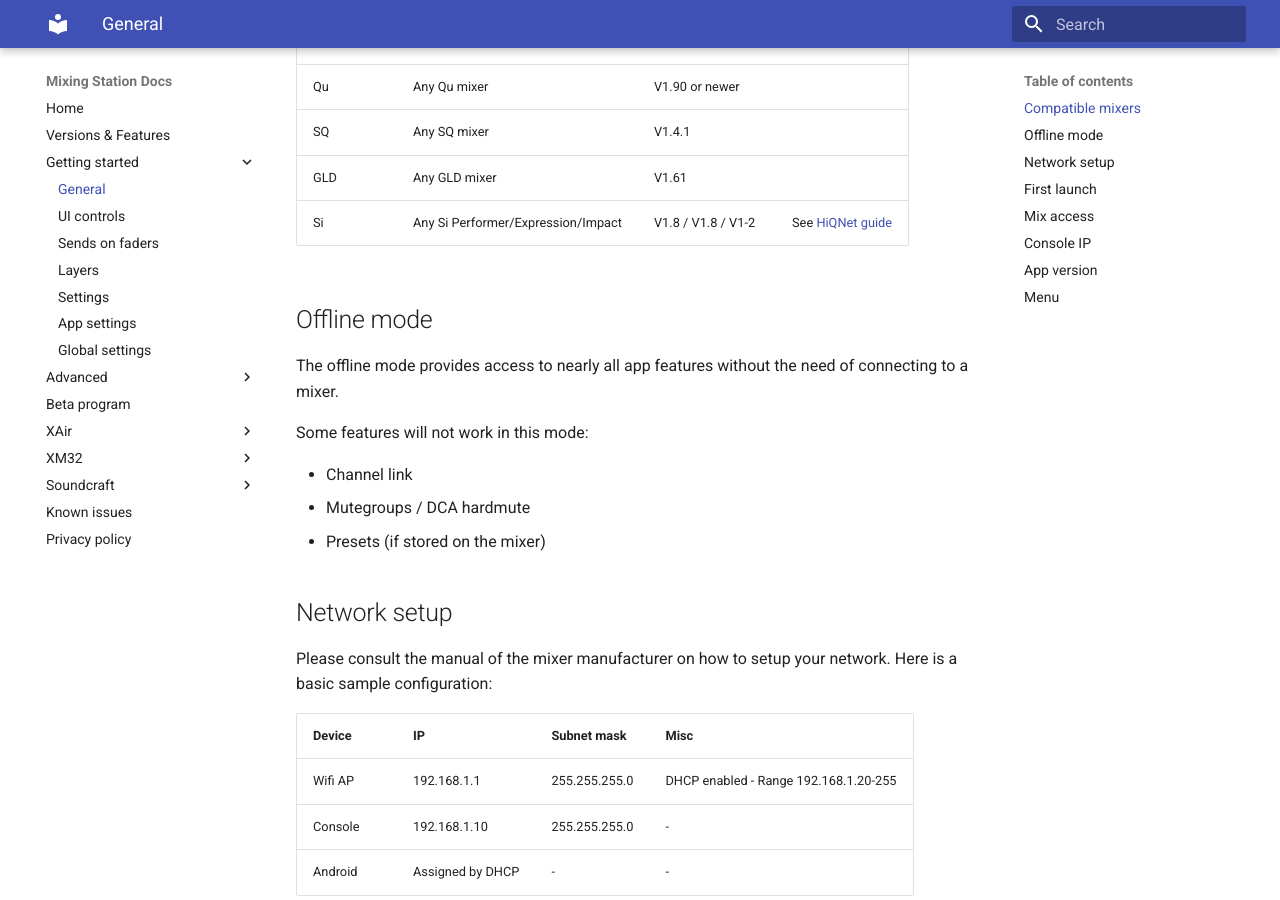
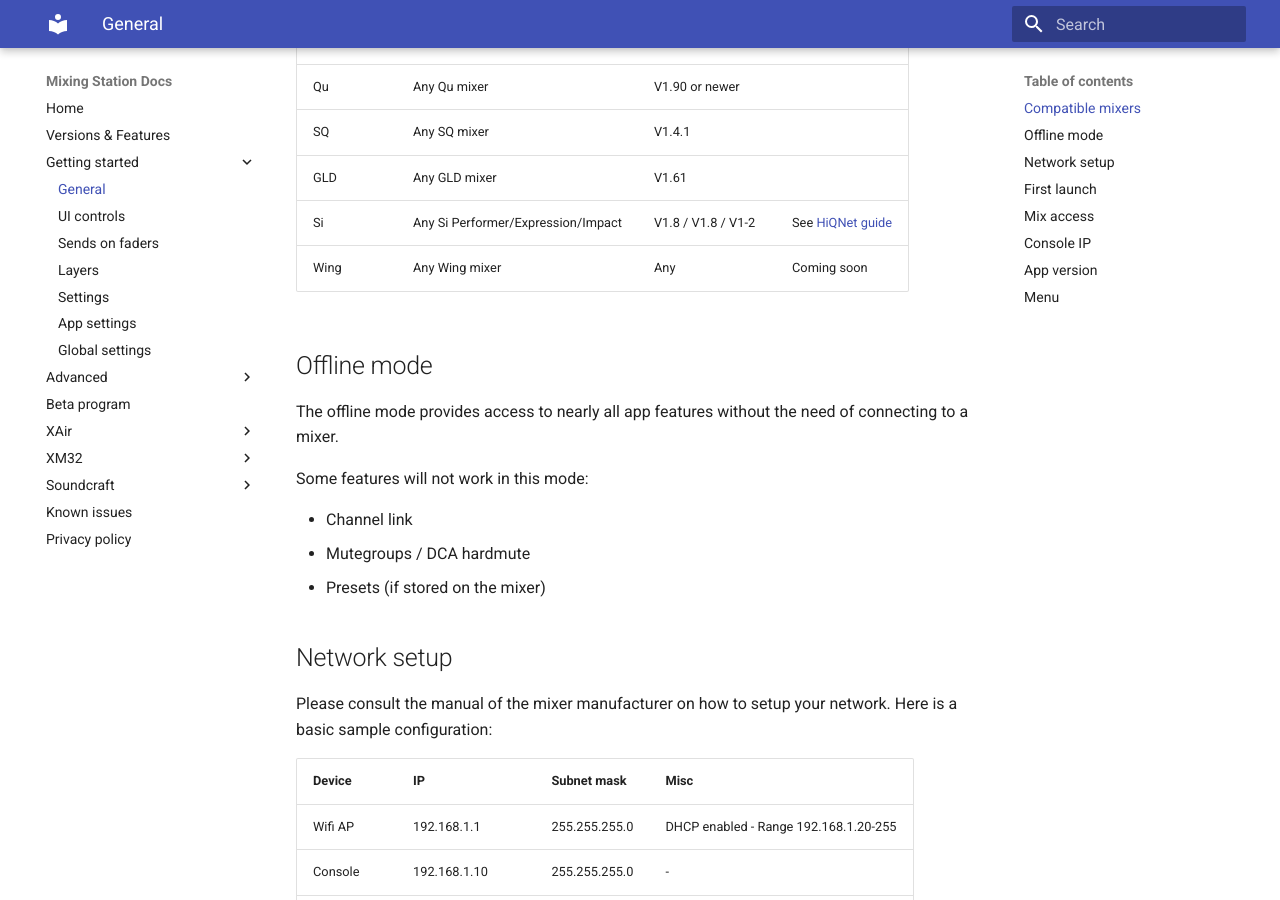
Before and after one commit to davidgiga1993/mixing-station-docs, an MkDocs documentation site: the page built from docs/getting-started.md, in a window 1280 px wide and 900 px high, scrolled down 345 px. Built offline with MkDocs 1.6.1 and Material for MkDocs 9.7.7, drawn with Linux system fonts in a browser that asks for light colours.

Commit message:
Update getting-started.md
Add wing to table

```diff
--- a/docs/getting-started.md
+++ b/docs/getting-started.md
@@ -11,6 +11,7 @@
 | SQ | Any SQ mixer | V1.4.1 | |
 | GLD | Any GLD mixer | V1.61 | |
 | Si | Any Si Performer/Expression/Impact | V1.8 / V1.8 / V1-2 | See [HiQNet guide](soundcraft/hiqnet.md)
+| Wing | Any Wing mixer | Any | Coming soon |
 
 
 ## Offline mode
```
